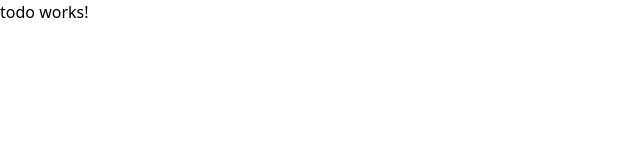
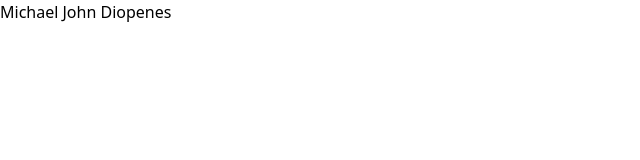
Before and after one commit to michaeldiopenes7/angular-boilerplate, an Angular app: page / in a window 1280 px wide. Shown: the top 160 px of the page, without its empty margins (0-640 px from the left). Built offline with nearby package versions, Linux system fonts and the light colour scheme.

Commit message:
ada
dada

```diff
--- a/src/app/todo/todo.component.html
+++ b/src/app/todo/todo.component.html
@@ -1 +1 @@
-<p>todo works!</p>
+<p>Michael John Diopenes</p>
```
